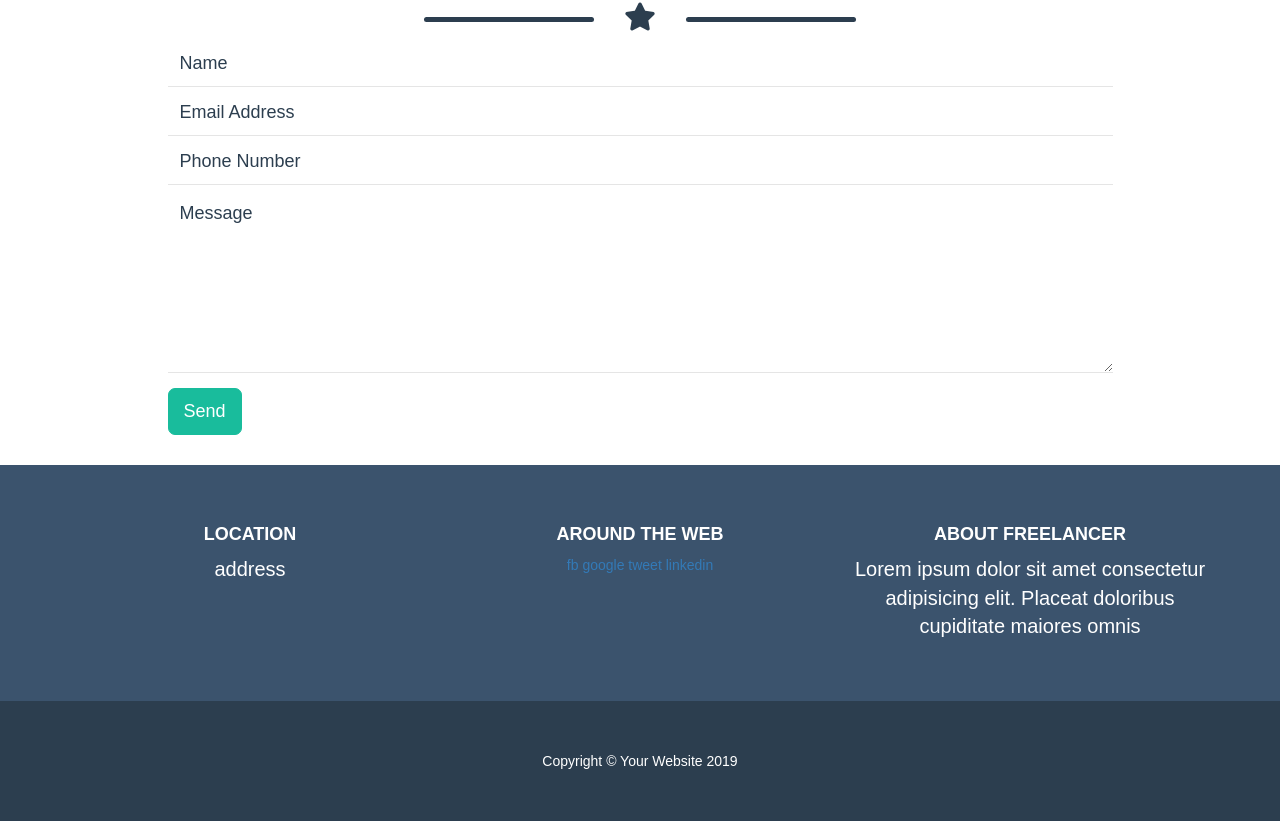
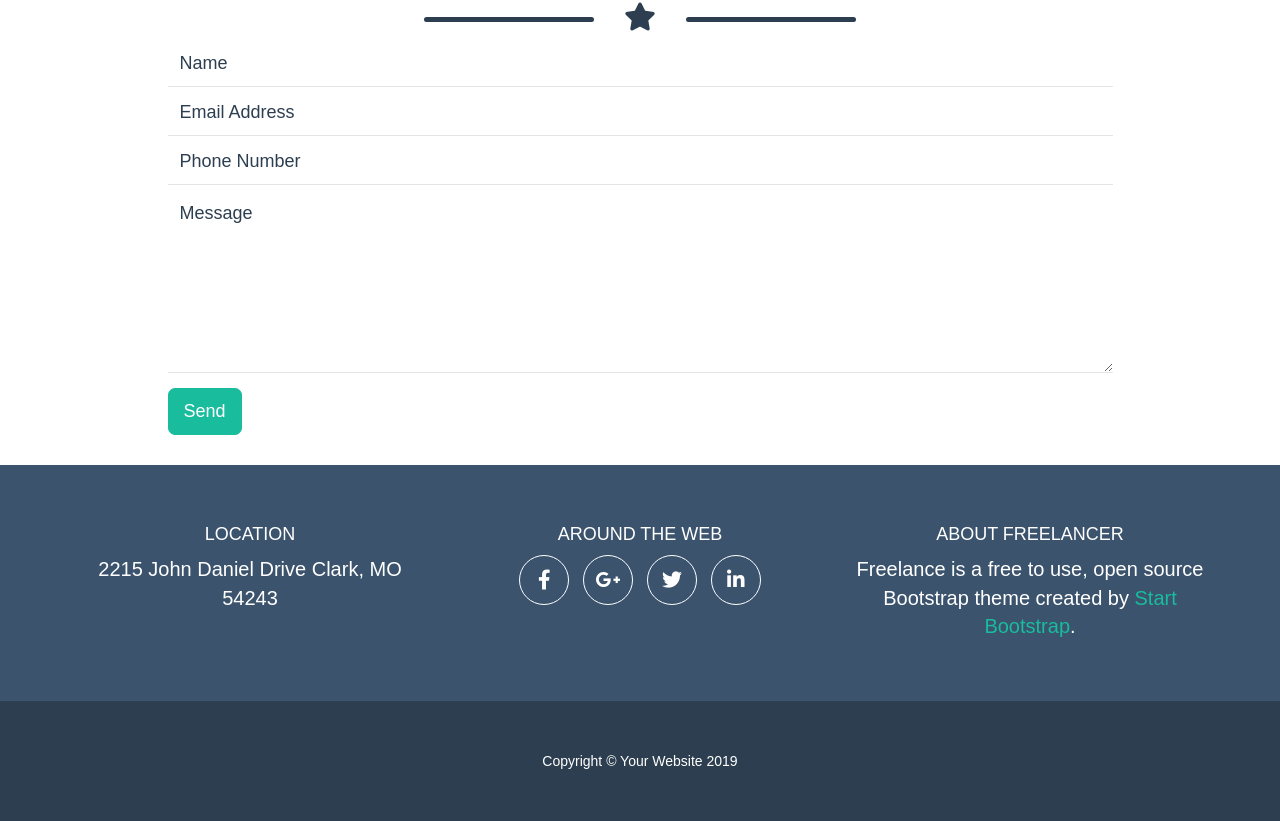
Before and after one commit to AndreaBaronchelli/html-css-bootstrap-freelancer, a plain HTML site: page index.html in a window 1280 px wide. Shown: the part 2191-3012 px from the top of the page. Drawn offline with nearby package versions, Linux system fonts and the light colour scheme.

Commit message:
add footer

```diff
--- a/css/style.css
+++ b/css/style.css
@@ -163,12 +163,43 @@ p {
     background-color: #19bc9c;
 }
 
-
 /* FOOTER */
 /* Upper Footer */
 .main-footer .upper-footer {
     padding: 50px 0;
 
+}
+
+.main-footer .upper-footer .contents {
+    padding-top: 50px;
+}
+
+.main-footer .upper-footer .contents:first-child {
+    padding-top: 0;
+}
+
+.main-footer .upper-footer h4 {
+    font-weight: 400;
+}
+
+.main-footer .upper-footer .icons a {
+    display: inline-block;
+    height: 50px;
+    width: 50px;
+    margin-right: 10px;
+    padding: 10px;
+    border: 1px solid #fff;
+    border-radius: 50%;
+    font-size: 20px;
+
+}
+
+.main-footer .upper-footer .icons a:last-child {
+    margin-right: 0;
+}
+
+.main-footer .upper-footer .about a{
+    color: #19bc9c;
 }
 
 /* Bottom Footer */
@@ -224,6 +255,11 @@ p {
         padding-bottom: 60px;
     }
 
+    /* MAIN FOOTER */
+    .main-footer .upper-footer .contents {
+        padding-top: 0;
+    }
+
 /* DESKTOP */
 @media screen and (min-width: 992px) {
     /* UTILITIES */
--- a/index.html
+++ b/index.html
@@ -30,9 +30,9 @@
             <!-- Collect the nav links, forms, and other content for toggling -->
             <div class="collapse navbar-collapse" id="bs-example-navbar-collapse-1">
                 <ul class="nav navbar-nav navbar-right ab-navbar-right">
-                    <li><a href="#">PORTFOLIO</a></li>
-                    <li><a href="#">ABOUT</a></li>
-                    <li><a href="#">CONTACT</a></li>
+                    <li><a href="#portofolio">PORTFOLIO</a></li>
+                    <li><a href="#about">ABOUT</a></li>
+                    <li><a href="#contact">CONTACT</a></li>
                 </ul>
             </div>
         </div>
@@ -53,7 +53,7 @@
         </section>
 
         <!-- Portfolio -->
-        <section class="portfolio bg-white text-center color-blue">
+        <section class="portfolio bg-white text-center color-blue" id="portfolio">
             <div class="container">
                 <h2>PORTFOLIO</h2>
                 <div class="star-divider blue"><i class="fas fa-star"></i></div>
@@ -145,22 +145,22 @@
         <section class="upper-footer bg-lightblue color-white text-center">
             <div class="container">
                 <div class="row">
-                    <div class="col-xs-12 col-sm-4">
+                    <div class="col-xs-12 col-sm-4 contents address">
                         <h4>LOCATION</h4>
-                        <p>address</p>
+                        <p>2215 John Daniel Drive Clark, MO 54243</p>
                     </div>
-                    <div class="col-xs-12 col-sm-4">
-                        <h4>AROUND THE WEB</h4>
-                        <div class="icons">
-                            <a href="#">fb</a>
-                            <a href="#">google</a>
-                            <a href="#">tweet</a>
-                            <a href="#">linkedin</a>
+                        <div class="col-xs-12 col-sm-4 contents links">
+                            <h4>AROUND THE WEB</h4>
+                            <div class="icons">
+                                <a href="#" class="color-white"><i class="fab fa-facebook-f"></i></a>
+                                <a href="#" class="color-white"><i class="fab fa-google-plus-g"></i></a>
+                                <a href="#" class="color-white"><i class="fab fa-twitter"></i></a>
+                                <a href="#" class="color-white"><i class="fab fa-linkedin-in"></i></a>
+                            </div>
                         </div>
-                    </div>
-                    <div class="col-xs-12 col-sm-4">
+                    <div class="col-xs-12 col-sm-4 contents about">
                         <h4>ABOUT FREELANCER</h4>
-                        <p>Lorem ipsum dolor sit amet consectetur adipisicing elit. Placeat doloribus cupiditate maiores omnis </p>
+                        <p>Freelance is a free to use, open source Bootstrap theme created by <a href="#">Start Bootstrap</a>.</p>
                     </div>
                 </div>
             </div>
```
